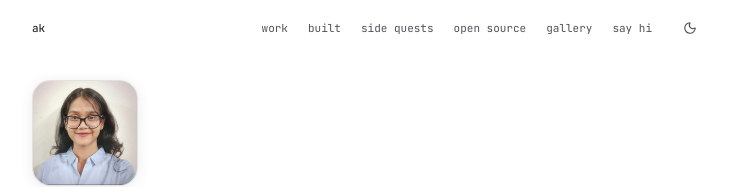
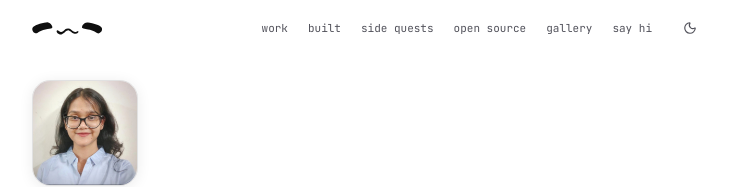
Before and after one commit to archiik04/portfolio., a React (Vite) app: page / in a window 1280 px wide. Shown: the top 187 px of the page, without its empty margins (272-1007 px from the left). Built offline with nearby package versions, Linux system fonts and the light colour scheme; no server answers.

Commit message:
feat: face mark in place of the ak wordmark
traced the artwork into three svg paths so the mark inherits
currentColor, costs no network request and stays sharp at any size.
sits at 13px tall in the header, 70px wide.

```diff
--- /dev/null
+++ b/src/components/site/Logo.tsx
@@ -0,0 +1,20 @@
+import React from 'react';
+
+/**
+ * The face mark used in place of a text wordmark. Traced from the original
+ * artwork into paths so it inherits currentColor and works in both themes
+ * without shipping an image.
+ */
+export const Logo: React.FC<{ className?: string }> = ({ className = '' }) => (
+  <svg
+    viewBox="0 0 488 90"
+    fill="currentColor"
+    aria-hidden="true"
+    focusable="false"
+    className={className}
+  >
+    <path d="M137.0 23.5Q134 18 130.0 14.0Q126 10 121.0 7.0Q116 4 112.5 3.0Q109 2 97.0 3.0Q85 4 69.0 8.0Q53 12 40.5 16.5Q28 21 23.5 23.5Q19 26 12.0 32.0Q5 38 3.5 41.5Q2 45 2.0 49.5Q2 54 4.5 60.0Q7 66 9.5 69.0Q12 72 16.0 74.5Q20 77 24.0 78.0Q28 79 32.0 78.0Q36 77 44.0 71.5Q52 66 64.5 60.5Q77 55 92.5 51.5Q108 48 120.5 46.5Q133 45 136.0 43.5Q139 42 140.0 40.0Q141 38 140.5 33.5Q140 29 137.0 23.5Z" />
+    <path d="M171.5 68.5Q173 73 175.5 76.0Q178 79 186.0 83.0Q194 87 198.5 87.0Q203 87 207.5 85.0Q212 83 218.0 78.5Q224 74 229.0 69.0Q234 64 240.5 60.5Q247 57 250.5 57.0Q254 57 256.5 58.0Q259 59 268.0 66.5Q277 74 280.5 76.0Q284 78 289.0 79.5Q294 81 300.5 81.0Q307 81 310.0 80.0Q313 79 317.5 74.5Q322 70 321.5 65.5Q321 61 311.5 65.0Q302 69 298.5 69.0Q295 69 292.0 68.0Q289 67 284.5 64.0Q280 61 273.5 55.0Q267 49 261.0 46.5Q255 44 248.0 44.5Q241 45 236.5 47.5Q232 50 221.5 58.0Q211 66 207.0 67.5Q203 69 201.0 69.0Q199 69 195.5 67.5Q192 66 186.0 61.5Q180 57 177.5 57.0Q175 57 173.0 59.0Q171 61 170.5 62.5Q170 64 171.5 68.5Z" />
+    <path d="M346.0 36.0Q346 39 349.0 42.0Q352 45 371.5 48.0Q391 51 401.0 53.5Q411 56 420.5 60.0Q430 64 436.0 67.5Q442 71 444.0 73.0Q446 75 450.5 77.0Q455 79 459.0 79.0Q463 79 467.5 77.0Q472 75 476.5 70.0Q481 65 483.0 60.0Q485 55 485.0 50.0Q485 45 484.0 42.5Q483 40 480.0 36.5Q477 33 472.0 29.5Q467 26 451.0 19.5Q435 13 416.5 8.5Q398 4 387.5 3.5Q377 3 372.5 4.5Q368 6 362.0 10.5Q356 15 353.0 19.0Q350 23 348.0 28.0Q346 33 346.0 36.0Z" />
+  </svg>
+);
--- a/src/components/site/TopBar.tsx
+++ b/src/components/site/TopBar.tsx
@@ -1,6 +1,7 @@
 import React, { useEffect, useRef, useState } from 'react';
 import { motion, AnimatePresence } from 'framer-motion';
 import { Sun, Moon } from 'lucide-react';
+import { Logo } from './Logo';
 
 const NAV = [
   { label: 'work', href: '#work' },
@@ -68,9 +69,9 @@ export const TopBar: React.FC = () => {
             href="#top"
             onClick={jumpTo('#top')}
             aria-label="back to top"
-            className="shrink-0 font-mono text-[11px] text-ink transition-opacity duration-300 hover:opacity-60"
+            className="shrink-0 text-ink transition-opacity duration-300 hover:opacity-60"
           >
-            ak
+            <Logo className="h-[13px] w-auto" />
           </a>
 
           <nav className="flex min-w-0 flex-1 items-center justify-end gap-4 overflow-x-auto [scrollbar-width:none] sm:gap-5 [&::-webkit-scrollbar]:hidden">
```
